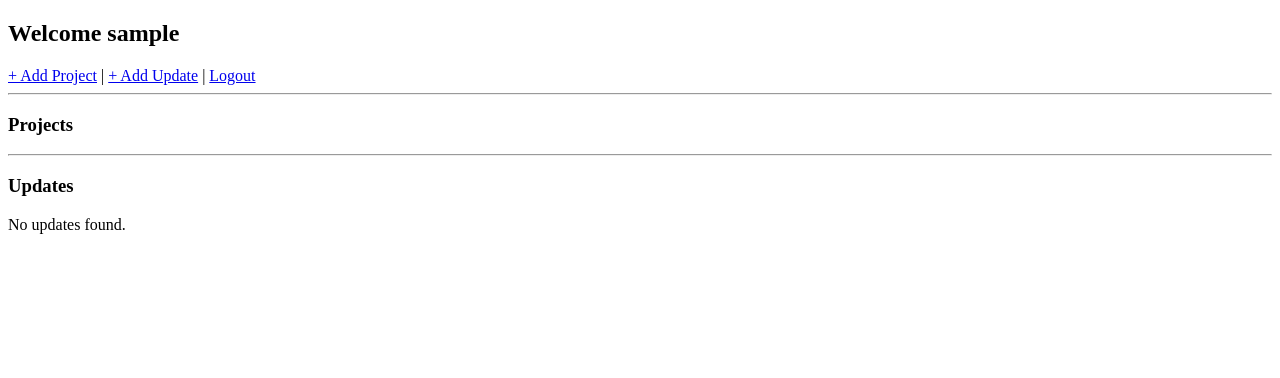
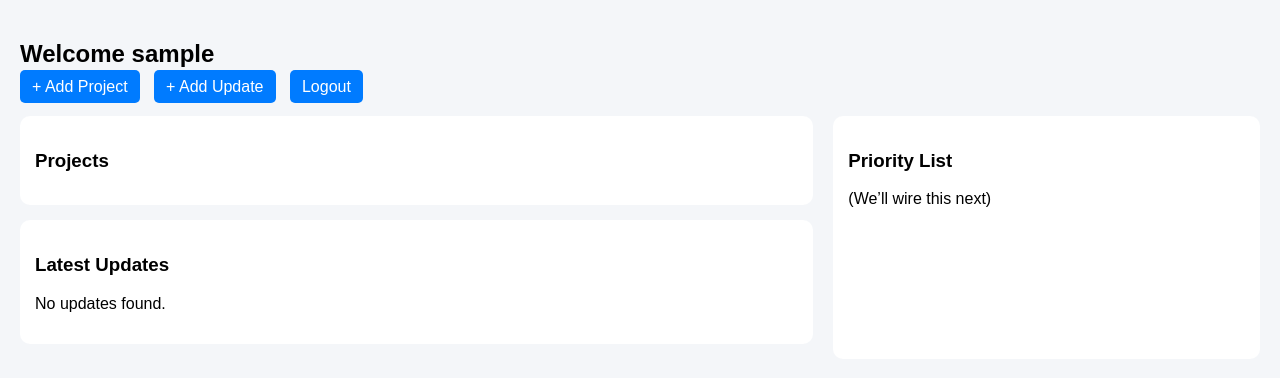
Before and after one commit to williamtpatrick52-creator/partner-progress-app, a Flask app: page /dashboard in a window 1280 px wide. Shown: the top 378 px of the page. Run offline with Flask 3, Linux system fonts and the light colour scheme; the visitor is signed in with stand-in values (Sample User, id 1); data that the repository does not hold is empty.

Commit message:
restore UI with multi-file support

```diff
--- a/templates/dashboard.html
+++ b/templates/dashboard.html
@@ -2,37 +2,101 @@
 <html>
 <head>
     <title>Dashboard</title>
+    <style>
+        body {
+            font-family: Arial;
+            background-color: #f4f6f9;
+            margin: 0;
+            padding: 20px;
+        }
+
+        h2 {
+            margin-bottom: 10px;
+        }
+
+        .top-bar {
+            margin-bottom: 20px;
+        }
+
+        .top-bar a {
+            margin-right: 10px;
+            text-decoration: none;
+            padding: 8px 12px;
+            background: #007bff;
+            color: white;
+            border-radius: 5px;
+        }
+
+        .container {
+            display: flex;
+            gap: 20px;
+        }
+
+        .left {
+            flex: 2;
+        }
+
+        .right {
+            flex: 1;
+            background: white;
+            padding: 15px;
+            border-radius: 10px;
+        }
+
+        .card {
+            background: white;
+            padding: 15px;
+            border-radius: 10px;
+            margin-bottom: 15px;
+        }
+
+        .project-link {
+            display: inline-block;
+            margin-right: 10px;
+            padding: 5px 10px;
+            background: #e9ecef;
+            border-radius: 5px;
+            text-decoration: none;
+        }
+
+        img, video {
+            margin-top: 10px;
+            border-radius: 5px;
+        }
+    </style>
 </head>
 <body>
 
 <h2>Welcome {{ username }}</h2>
 
-<a href="/add-project">+ Add Project</a> |
-<a href="/add-update">+ Add Update</a> |
+<div class="top-bar">
+    <a href="/add-project">+ Add Project</a>
+    <a href="/add-update">+ Add Update</a>
     <a href="/logout">Logout</a>
+</div>
 
-<hr>
+<div class="container">
 
+    <!-- LEFT SIDE -->
+    <div class="left">
+
+        <div class="card">
             <h3>Projects</h3>
 
-<ul>
             {% for project in projects %}
-        <li>
-            <a href="/dashboard?project_id={{ project.id }}">
+                <a class="project-link" href="/dashboard?project_id={{ project.id }}">
                     {{ project.icon }} {{ project.name }}
                 </a>
-        </li>
             {% endfor %}
-</ul>
+        </div>
 
-<hr>
-
-<h3>Updates</h3>
+        <div class="card">
+            <h3>Latest Updates</h3>
 
             {% if latest_updates %}
 
                 {% for update in latest_updates %}
-        <div style="border:1px solid #ccc; padding:10px; margin-bottom:10px;">
+                    <div class="card">
 
                         <strong>{{ update.project_icon }} {{ update.project_name }}</strong><br>
                         Status: {{ update.status }}<br>
@@ -56,7 +120,7 @@
 
                                     {% else %}
                                         <a href="/static/uploads/{{ file.file_url }}" target="_blank">
-                                Download File
+                                            📎 Download File
                                         </a><br>
 
                                     {% endif %}
@@ -71,6 +135,17 @@
             {% else %}
                 <p>No updates found.</p>
             {% endif %}
+        </div>
+
+    </div>
+
+    <!-- RIGHT SIDE -->
+    <div class="right">
+        <h3>Priority List</h3>
+        <p>(We’ll wire this next)</p>
+    </div>
+
+</div>
 
 </body>
 </html>
```
Lines whose indentation alone changed are shown as unchanged.
